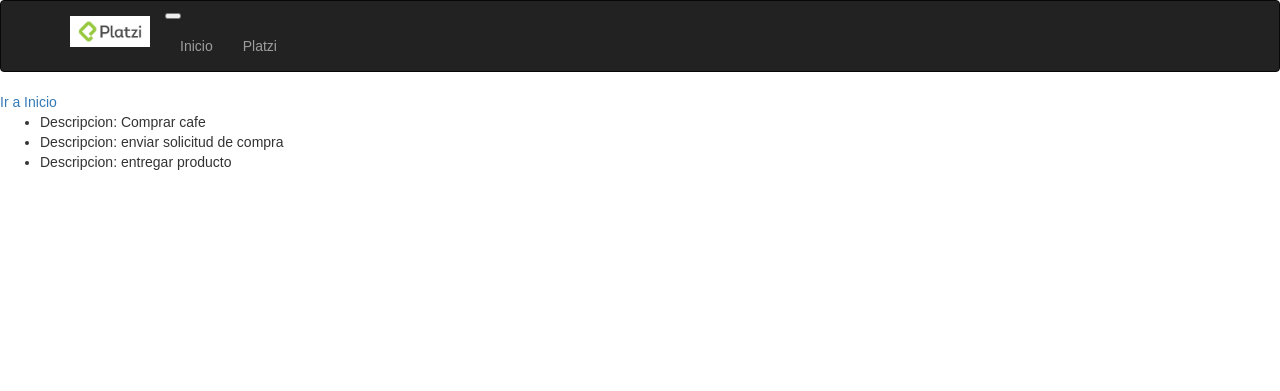
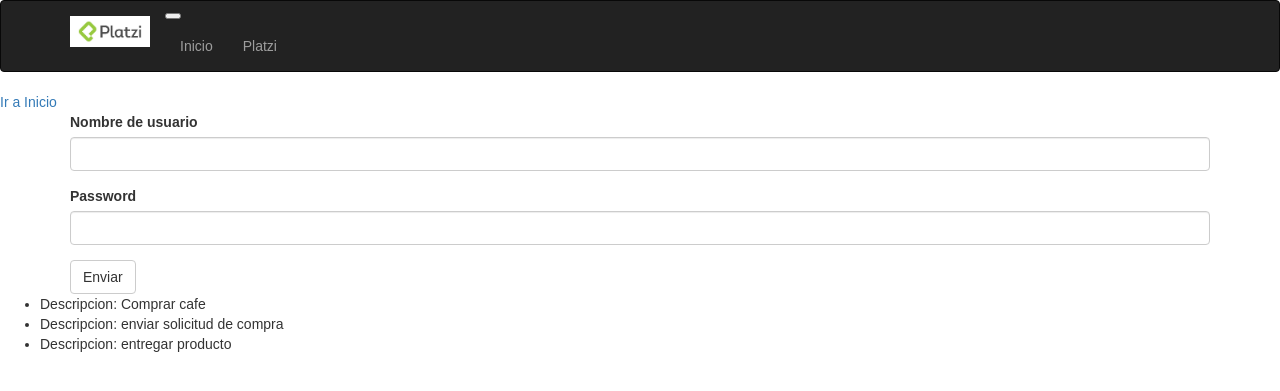
Before and after one commit to marvin1604/Flask-IP, a Flask app: page /hello in a window 1280 px wide. Shown: the top 391 px of the page. Run offline with Flask 2, Linux system fonts and the light colour scheme; some libraries are stand-ins or nearby versions.

Commit message:
implementando flask-wtf, rendereando loggin, password and button

```diff
--- a/main.py
+++ b/main.py
@@ -4,12 +4,25 @@ from flask import request
 from flask import make_response
 from flask import redirect
 from flask import render_template
+from flask import session
 from flask_bootstrap import Bootstrap
+from flask_wtf import FlaskForm
+from wtforms.fields import StringField, PasswordField, SubmitField
+from wtforms.validators import DataRequired
 
 app = Flask(__name__)
 bootstrap = Bootstrap(app)
 
+#creamos una llave secreta y no guardaremos la ip en cookie sino en sesion
+app.config["SECRET_KEY"] = "SUPER SECRETO"
+
 todos = ["Comprar cafe", "enviar solicitud de compra", "entregar producto"]
+
+#se crea la clase para usar Flask_wtf
+class LoginForm(FlaskForm):
+    usarnmae = StringField("Nombre de usuario", validators= [DataRequired()])
+    password = PasswordField("Password", validators= [DataRequired()])
+    submit =SubmitField("Enviar")
 
 @app.errorhandler(404)
 def not_found(error):
@@ -23,15 +36,18 @@ def internal_error(error):
 def index():
     user_ip = request.remote_addr
     response = make_response(redirect("/hello"))
-    response.set_cookie("user_ip", user_ip)
+    session["user_ip"] = user_ip
+
     return response
 
 @app.route("/hello")
 def hello():
-    user_ip = request.cookies.get("user_ip")
+    user_ip = session.get("user_ip")
+    login_form = LoginForm()
 
     context= {
         "user_ip" : user_ip,
-        "todos"   : todos
+        "todos"   : todos,
+        "login_form" : login_form
     }
     return render_template("hello.html", **context)
--- a/templates/hello.html
+++ b/templates/hello.html
@@ -1,5 +1,6 @@
 {% extends "base.html" %}
 {% import "macros.html" as macros %}
+{% import "bootstrap/wtf.html" as wtf %}
 
 {% block title %}
     {{ super() }}
@@ -13,6 +14,15 @@
     <a href="{{  url_for("index") }}"> Ir a Inicio </a>
 {% endif %}
 
+<div class="container">
+    <!-- <form action="{{ url_for("hello")}}" method=" "POST">
+        {{ login_form.username}}
+        {{ login_form.password.label}}
+    </form> -->
+    {{ wtf.quick_form(login_form) }}
+
+</div>
+
 <ul>
     {% for todo in todos %}
         {{macros.render_todo(todo)}}
```
